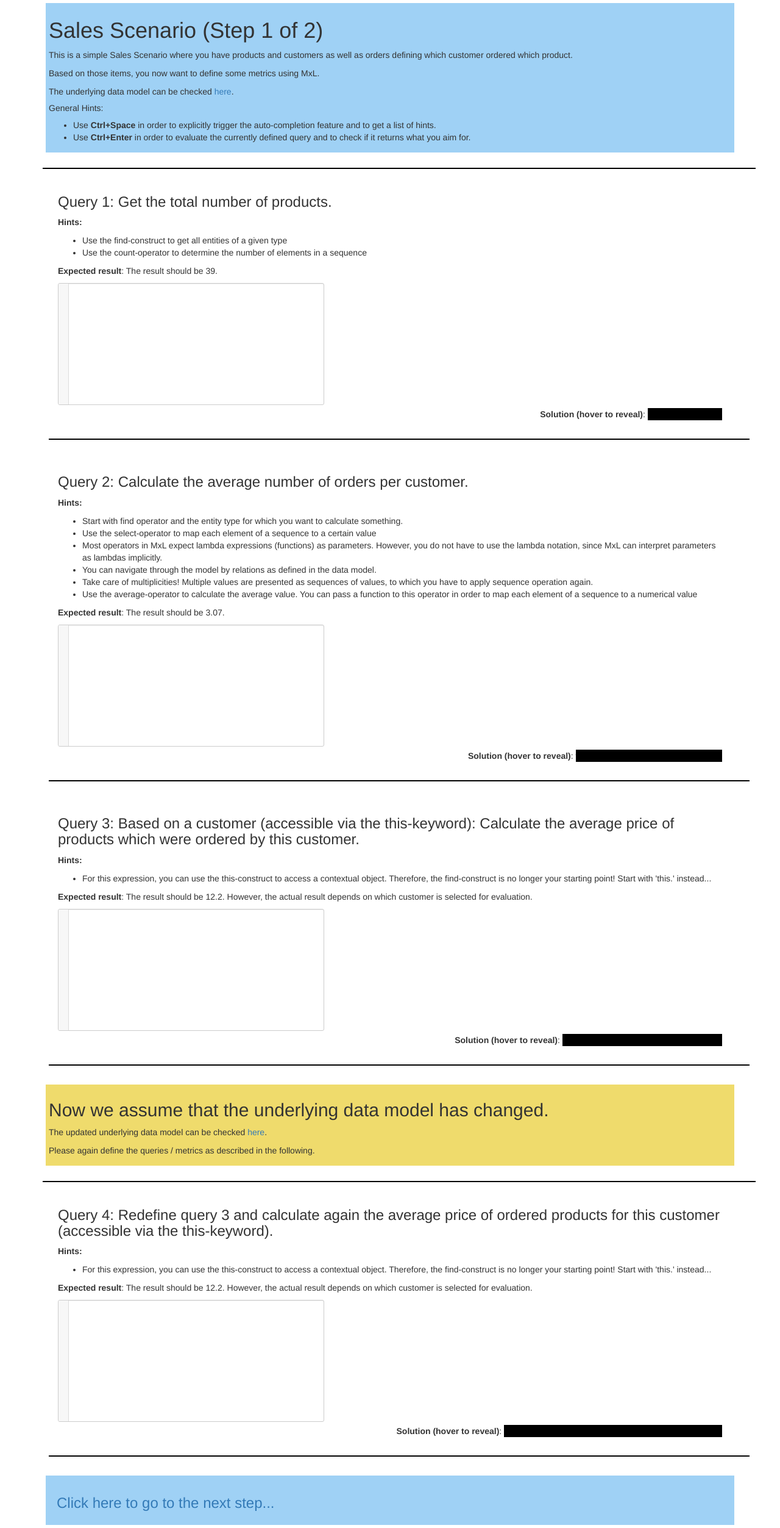
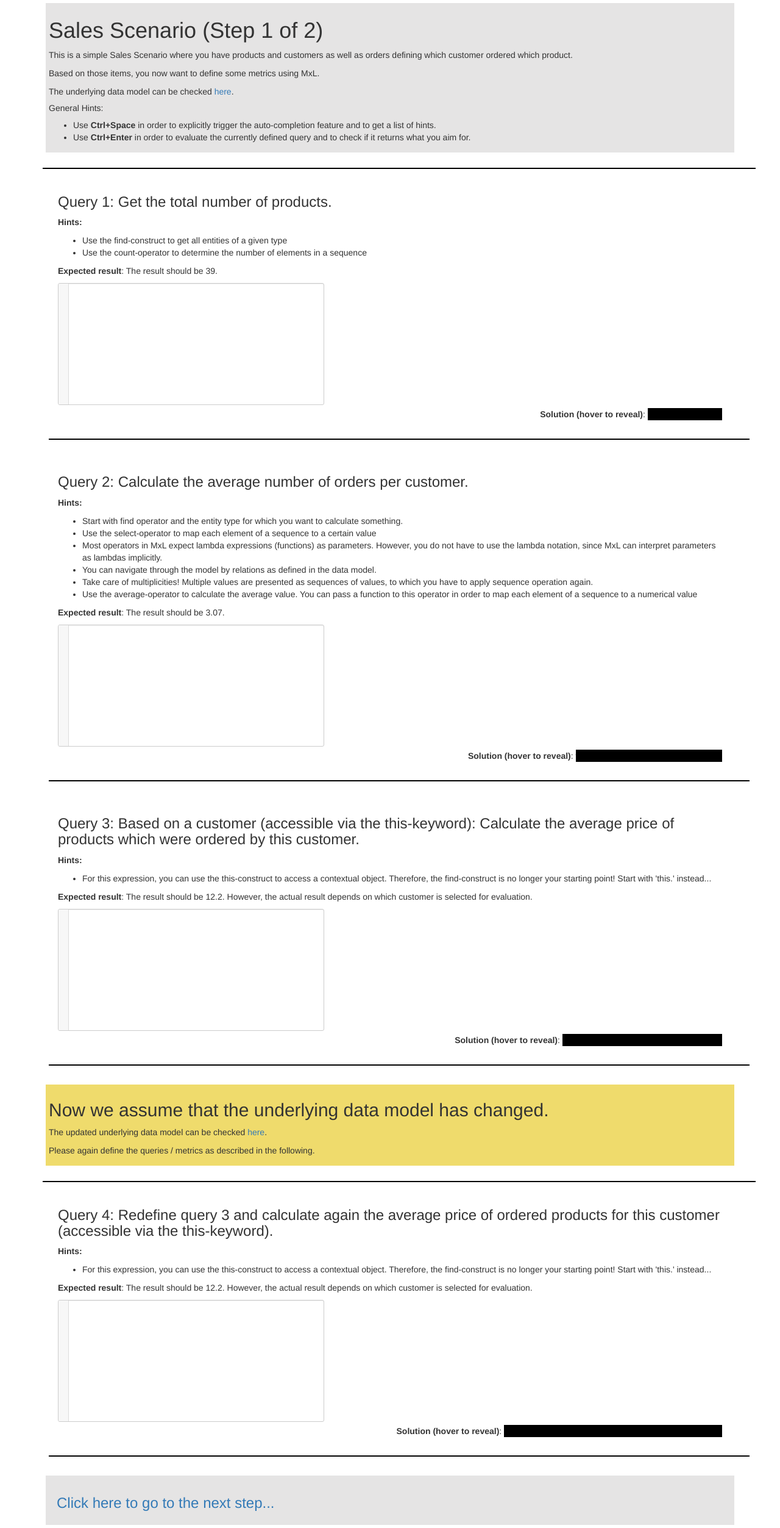
Before and after one commit to manoj5864/sociocortex, a Jekyll site: the page vlhcc-eval.html, which Jekyll copies as it is, in a window 1280 px wide. Shown: the whole page at 61% size. Built offline with Jekyll 4.4.1, drawn with Linux system fonts in a browser that asks for light colours; nearby versions of some CDN libraries; library files that are not in the unit come from our copies.

Commit message:
minor change

```diff
--- a/vlhcc-eval.html
+++ b/vlhcc-eval.html
@@ -28,7 +28,7 @@
         }
 
         #page-top .info-row {
-            background-color: #9fd1f5;
+            background-color: #e5e4e4;
         }
 
         #page-top hr {
```
Also changed, not shown: other parts of vlhcc-eval.html (+1 -1 lines).
